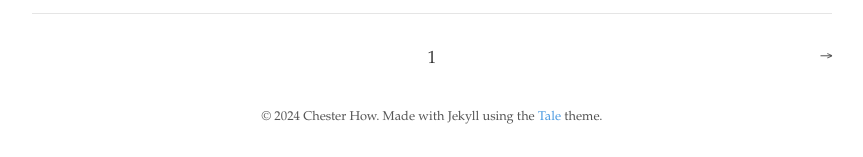
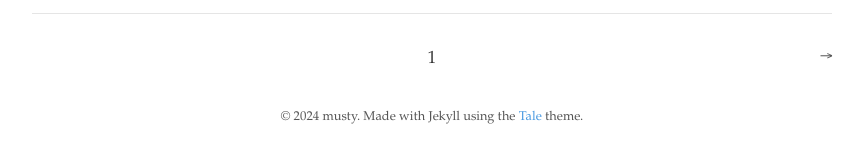
Before and after one commit to mobdalla/memmo, a Jekyll site: the page built from index.html, in a window 1280 px wide. Shown: the part 1409-1566 px from the top of the page, without its empty margins (208-1071 px from the left). Built offline with Jekyll 4.4.1, drawn with Linux system fonts in a browser that asks for light colours; the list of posts is cut into pages by our own code.

Commit message:
aggiornato qualcosa

```diff
--- a/_config.yml
+++ b/_config.yml
@@ -9,9 +9,9 @@ google_analytics: UA—XXXXXXXX-X
 
 # Author
 author:
-  name:         Chester How
+  name:         musty
   url:          https://chester.how
-  email:        chesterhow@gmail.com
+  email:        sud.mabdalla@gmail.com
 
 # Build settings
 markdown:       kramdown
```
